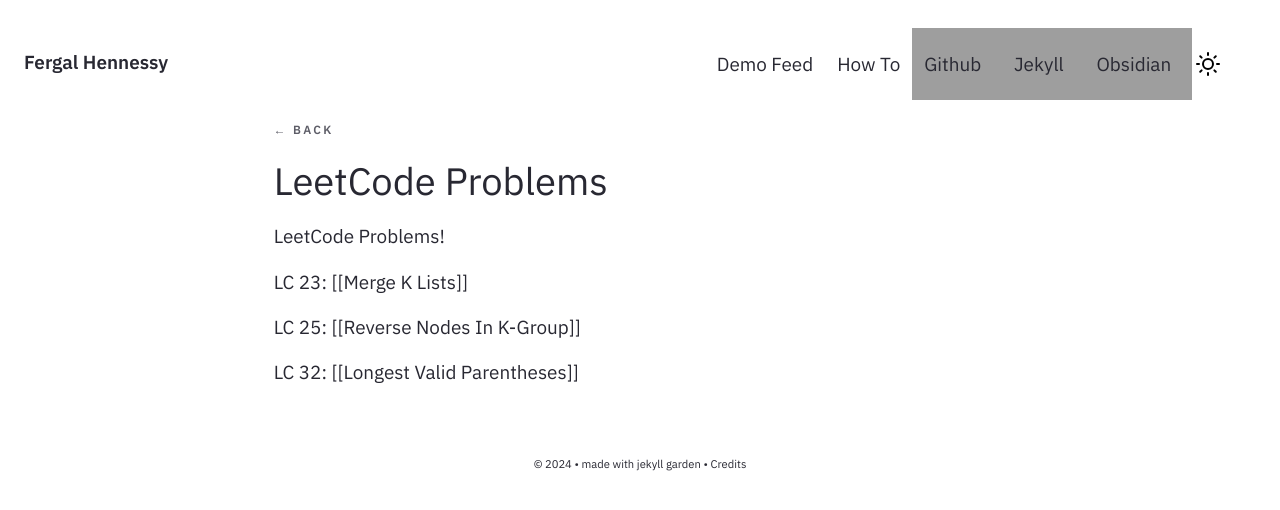
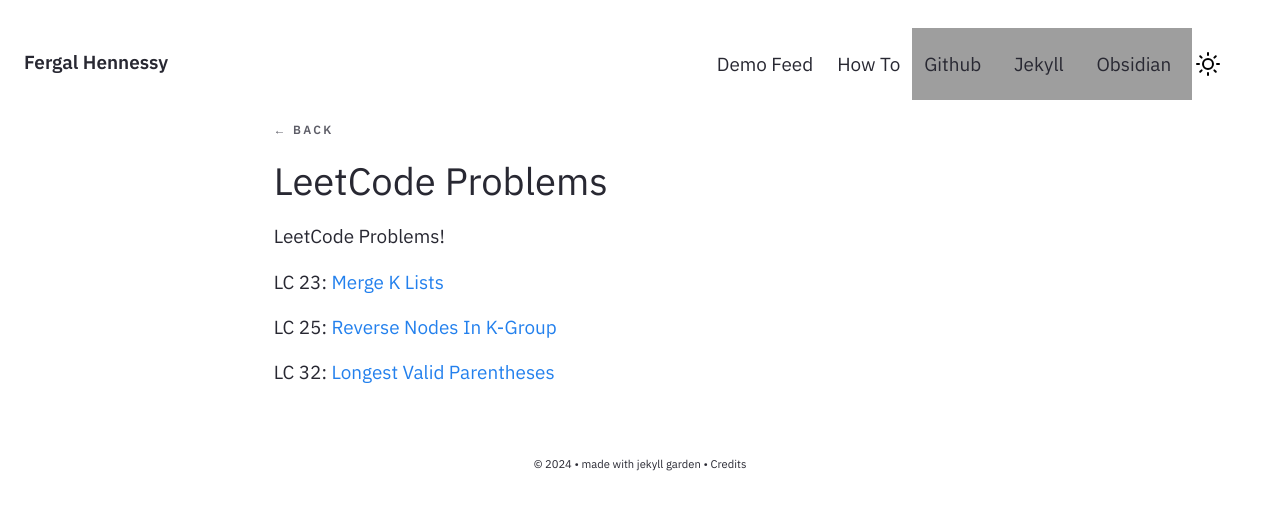
Before and after one commit to FergalHennessy/FergalHennessy.github.io, a Jekyll site: the page built from docs/_notes/Public/LeetCode Problems.md, in a window 1280 px wide, cut to the strip 0-510 px from the top of the page. Built offline with Jekyll 4.4.1, drawn with Linux system fonts in a browser that asks for light colours; a file with an impossible date is left out; grey boxes are pictures that could not be loaded.

```diff
--- a/docs/_includes/Content.html
+++ b/docs/_includes/Content.html
@@ -31,18 +31,8 @@
 
 
 <!-- Parse internal links, external links, transclusions etc and manipuate the content to reflect it accordingly -->
-<!-- I have rewritten this to ignore any links inside backticks.-->
 <div class="content">
     {%- if site.preferences.wiki_style_link.enabled -%}
-        {%- assign tick_split = content | split: '`' -%}
-        {%- assign processed_content = '' -%}
-        {%- for segment in tick_split -%}
-            {%- if segment | slice: 0, 2 == '[[' -%}
-            {%- comment -%}
-                tbh i don't understand why this doesn't require you to prepend a tick before segment, something about ordering??? idk
-            {%- endcomment -%}
-                {%- assign processed_content = processed_content | append: segment -%}
-            {%- else -%}
         {%- assign content_array = content | split:'[[' -%}
         {%- assign external_link_delimiter = '::' -%}
 
```
Also changed, not shown: other parts of docs/_includes/Content.html (+1 -9 lines), docs/_notes/Public/Gas Station.md (+1 -1 lines). Lines whose indentation alone changed are shown as unchanged.
